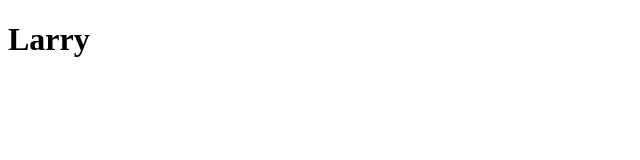
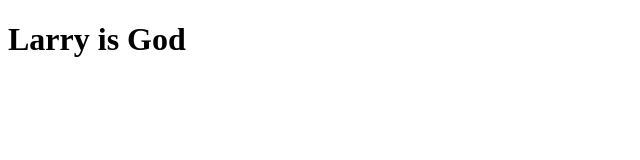
Before and after one commit to brunogomesifrn/praticainfo25, a plain HTML site: page Uirapuru_Mariano/Mariano.html in a window 1280 px wide. Shown: the whole page, without its empty margins (0-640 px from the left). Drawn offline with Linux system fonts and the light colour scheme.

Commit message:
Larry is GOD

```diff
--- a/Uirapuru_Mariano/Mariano.html
+++ b/Uirapuru_Mariano/Mariano.html
@@ -6,6 +6,6 @@
     <title>Mariano</title>
 </head>
 <body>
-    <h1>Larry</h1>
+    <h1>Larry is God</h1>
 </body>
 </html>
```
